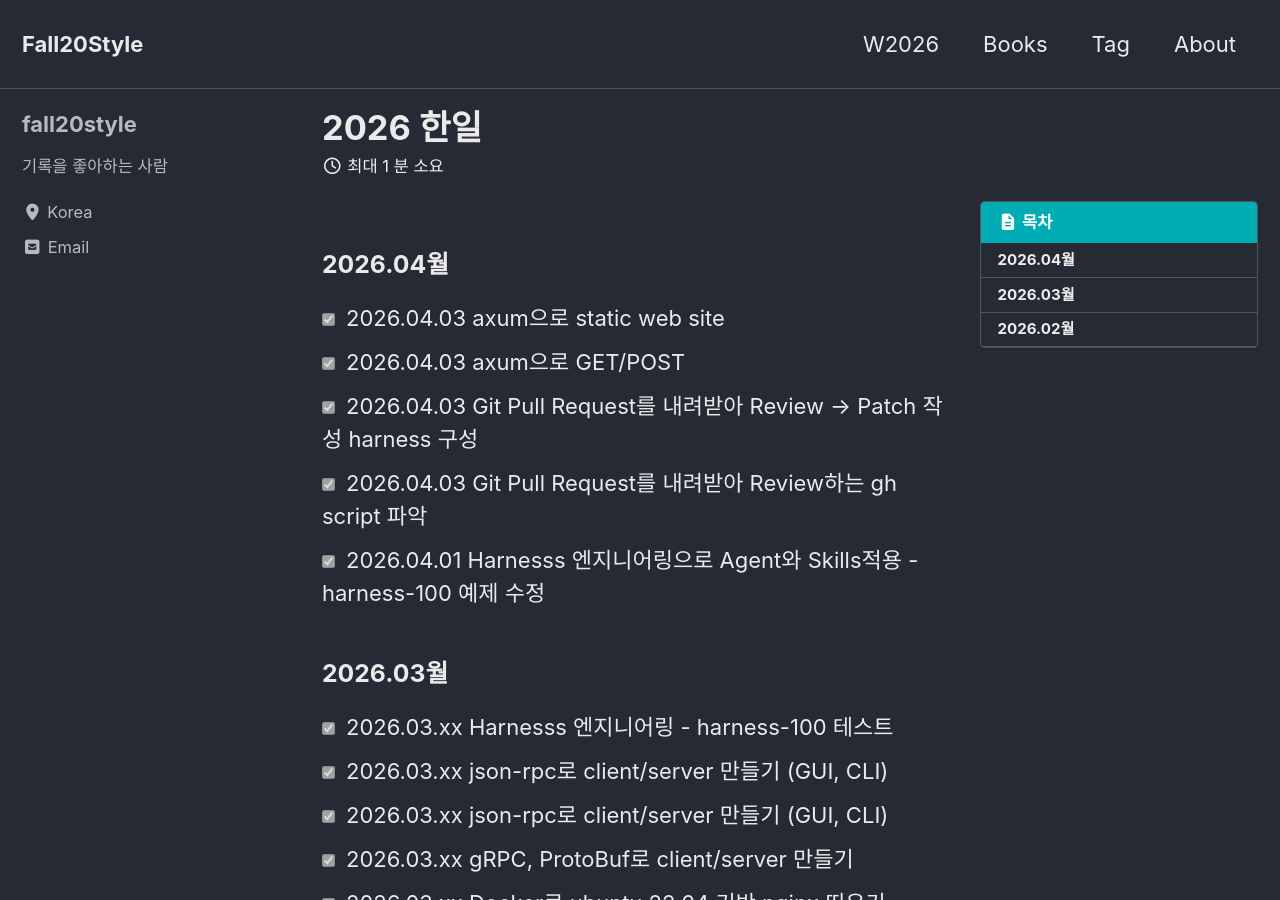
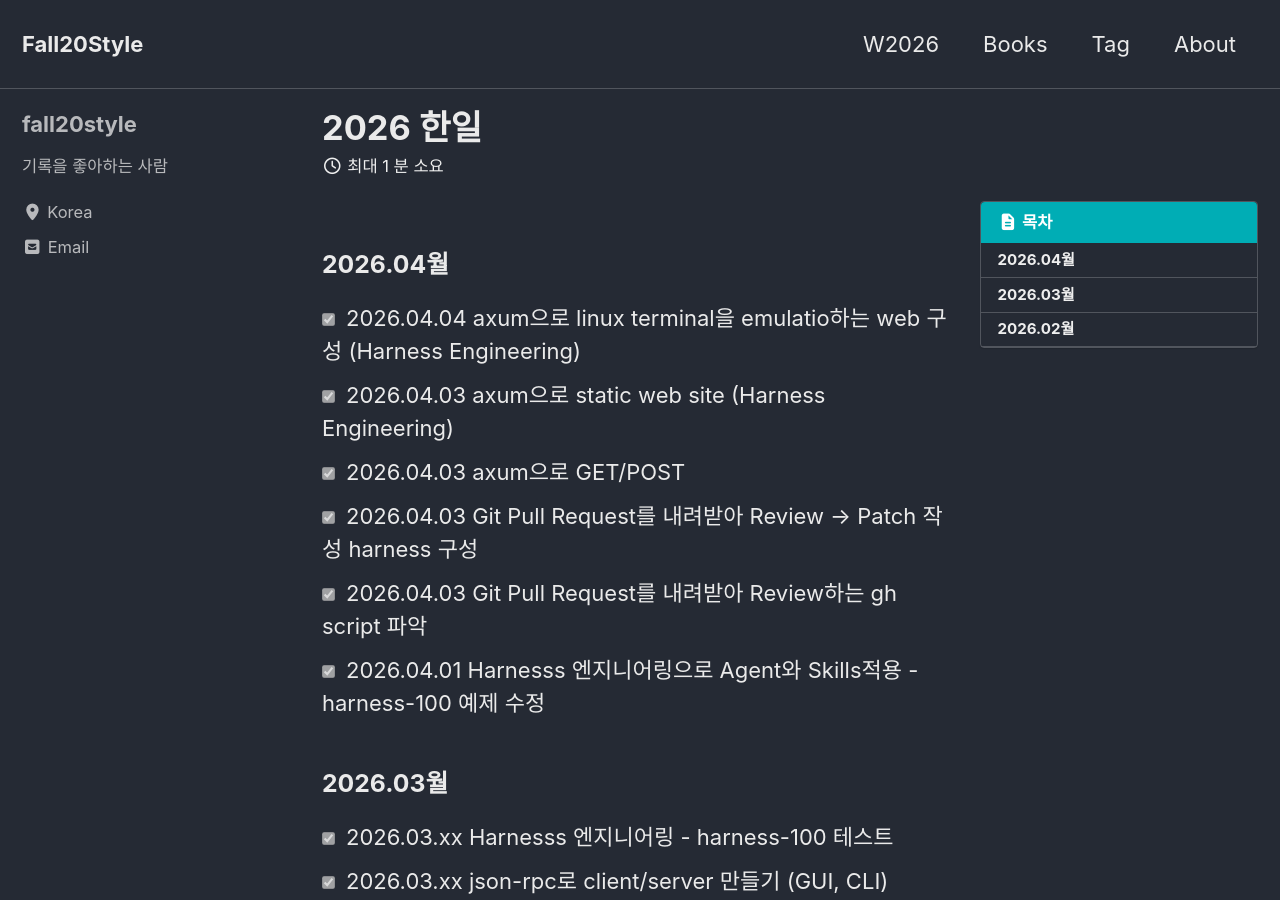
Before and after one commit to fall20style/fall20style.github.io, a Jekyll site: the page built from W2026.md, in a window 1280 px wide and 900 px high. Built offline with Jekyll 4.4.1, drawn with Linux system fonts in a browser that asks for light colours; cached includes are drawn as plain includes.

Commit message:
Update W2026.md

```diff
--- a/W2026.md
+++ b/W2026.md
@@ -12,7 +12,8 @@ description: desc가 여기에
 ---
 
 ### 2026.04월
-- [X] 2026.04.03 axum으로 static web site
+- [X] 2026.04.04 axum으로 linux terminal을 emulatio하는 web 구성 (Harness Engineering)
+- [X] 2026.04.03 axum으로 static web site (Harness Engineering)
 - [X] 2026.04.03 axum으로 GET/POST
 - [X] 2026.04.03 Git Pull Request를 내려받아 Review -> Patch 작성 harness 구성
 - [X] 2026.04.03 Git Pull Request를 내려받아 Review하는 gh script 파악
```
